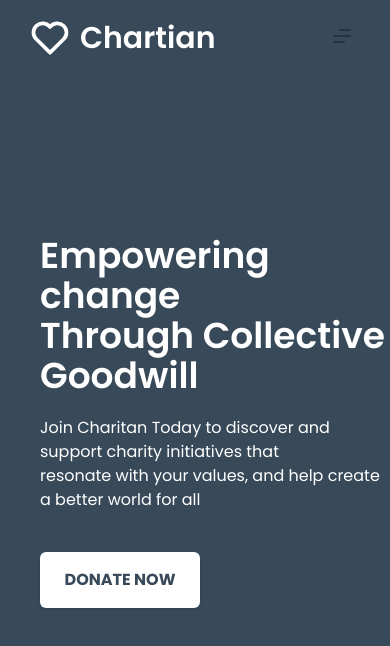
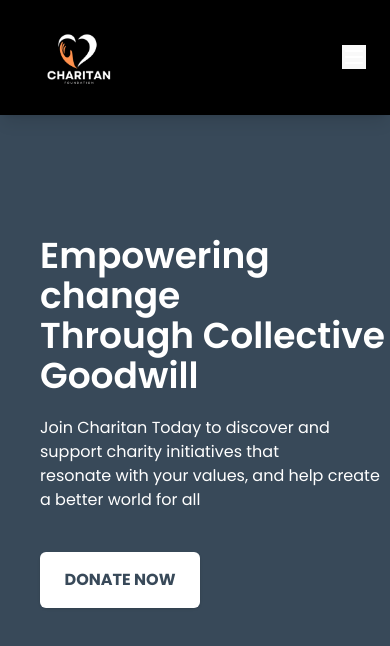
Before and after one commit to Dragon-Squad/team-A-Frontend, a React (Vite) app: page / in a window 390 px wide. Shown: the top 646 px of the page. Built offline with nearby package versions, Linux system fonts and the light colour scheme.

Commit message:
feat(navbar): improve layout and add search functionalit
- Highlighted active tabs dynamically based on the route.
- Improved responsiveness for mobile with a clean dropdown layout.

```diff
--- a/package.json
+++ b/package.json
@@ -14,6 +14,7 @@
     "**/*": "prettier --write --ignore-unknown"
   },
   "dependencies": {
+    "@headlessui/react": "^2.2.0",
     "@hookform/resolvers": "^3.9.1",
     "@radix-ui/react-label": "^2.1.1",
     "@radix-ui/react-slot": "^1.1.0",
--- a/src/components/ui/navigation-bar.tsx
+++ b/src/components/ui/navigation-bar.tsx
@@ -1,60 +1,133 @@
 import React, { useState } from "react";
-import { IconHeart, IconMenu3, IconX } from "@tabler/icons-react";
-import { Link } from "react-router-dom"; // Import Link from react-router-dom
-import { Button } from "./button";
-
-interface LinkType {
-  name: string;
-  link: string;
-}
+import { Link, useLocation } from "react-router-dom";
+import { Button } from "@/components/ui/button";
+import Logo from "../logo";
+import { Menu, Transition } from "@headlessui/react";
+import { IconMenu2, IconX, IconSearch } from "@tabler/icons-react";
 
 const NavigationBar: React.FC = () => {
-  const Links: LinkType[] = [
-    { name: "Home", link: "/" },
-    { name: "About", link: "/" },
-    { name: "FAQs", link: "/" },
-    { name: "News", link: "/" },
-    { name: "Donate", link: "/" },
-    { name: "Volunteer", link: "/" },
+  const [isOpen, setIsOpen] = useState(false);
+  const location = useLocation();
+
+  const navLinks = [
+    { name: "Home", path: "/" },
+    { name: "Projects", path: "/projects" },
+    { name: "Single Project", path: "/single-project" },
+    { name: "About Us", path: "/about" },
+    { name: "Contact Us", path: "/contact" },
   ];
 
-  const [isOpen, setIsOpen] = useState(false);
+  return (
+    <div className="w-full bg-black fixed top-0 left-0 z-50 shadow-lg">
+      <div className="flex justify-between items-center px-6 md:px-10 py-2">
+        {/* Left Section: Logo and Tabs */}
+        <div className="flex items-center space-x-6">
+          {/* Logo */}
+          <Link to="/">
+            <Logo type="logo4" width={110} height="auto" />
+          </Link>
 
-  return (
-    <div className="w-full bg-primary-midnight-blue fixed top-0 left-0">
-      <div className="md:px-10 py-4 px-7 md:flex justify-between items-center bg-primary-midnight-blue">
-        {/* Logo */}
-        <a href="/">
-          <div className="flex text-3xl cursor-pointer items-center gap-2">
-            <IconHeart className="w-11 h-11 text-white" />
-            <span className="font-semibold text-white">Chartian</span>
+          {/* Desktop Tabs */}
+          <ul className="hidden md:flex space-x-4 text-white font-medium">
+            {navLinks.map((link) => (
+              <li key={link.name}>
+                <Link
+                  to={link.path}
+                  className={`${
+                    location.pathname === link.path
+                      ? "text-primary-orange border-b-2 border-primary-orange pb-1"
+                      : "text-gray-300"
+                  } hover:text-primary-orange transition`}
+                >
+                  {link.name}
+                </Link>
+              </li>
+            ))}
+          </ul>
+        </div>
+
+        {/* Middle Section: Search Bar */}
+        <div className="hidden md:flex items-center bg-transparent px-4 py-1">
+          <IconSearch size={24} className="text-white mr-2" />
+          <input
+            type="text"
+            placeholder="Search..."
+            className="focus:outline-none text-white placeholder-white bg-transparent w-32 md:w-48"
+          />
+        </div>
+
+        {/* Right Section: CTA Buttons */}
+        <div className="hidden md:flex space-x-3">
+          <Button className="bg-primary-orange text-white hover:bg-orange-600 px-4 py-1">
+            <Link to="/donate">DONATE</Link>
+          </Button>
+          <Button className="bg-primary-orange text-white hover:bg-orange-600 px-4 py-1">
+            <Link to="/login">SIGN IN</Link>
+          </Button>
+          <Button className="bg-primary-orange text-white hover:bg-orange-600 px-4 py-1">
+            <Link to="/register">SIGN UP</Link>
+          </Button>
+        </div>
+
+        {/* Mobile Menu */}
+        <div className="md:hidden flex items-center">
+          <button onClick={() => setIsOpen(!isOpen)} className="text-white">
+            {isOpen ? <IconX size={24} /> : <IconMenu2 size={24} />}
+          </button>
+        </div>
+      </div>
+
+      {/* Mobile Menu Dropdown */}
+      {isOpen && (
+        <Transition
+          show={isOpen}
+          enter="transition ease-out duration-300"
+          enterFrom="opacity-0 scale-95"
+          enterTo="opacity-100 scale-100"
+          leave="transition ease-in duration-300"
+          leaveFrom="opacity-100 scale-100"
+          leaveTo="opacity-0 scale-95"
+        >
+          <div className="md:hidden bg-black text-white">
+            <ul className="flex flex-col space-y-4 px-6 py-4">
+              {navLinks.map((link) => (
+                <li key={link.name}>
+                  <Link
+                    to={link.path}
+                    className={`${
+                      location.pathname === link.path
+                        ? "text-primary-orange"
+                        : "text-gray-300"
+                    } hover:text-primary-orange transition`}
+                  >
+                    {link.name}
+                  </Link>
+                </li>
+              ))}
+              <div className="flex flex-col space-y-2">
+                <Button className="bg-primary-orange text-white hover:bg-orange-600">
+                  <Link to="/donate">DONATE</Link>
+                </Button>
+                <Button className="bg-primary-orange text-white hover:bg-orange-600">
+                  <Link to="/login">SIGN IN</Link>
+                </Button>
+                <Button className="bg-primary-orange text-white hover:bg-orange-600">
+                  <Link to="/register">SIGN UP</Link>
+                </Button>
+              </div>
+              {/* Mobile Search */}
+              <div className="flex items-center px-4 py-1">
+                <IconSearch size={24} className="text-white mr-2" />
+                <input
+                  type="text"
+                  placeholder="Search..."
+                  className="focus:outline-none text-white placeholder-white bg-transparent w-full"
+                />
+              </div>
+            </ul>
           </div>
-        </a>
-        {/* Menu Icon */}
-        <div
-          onClick={() => setIsOpen(!isOpen)}
-          className="w-7 h-7 absolute right-8 top-6 cursor-pointer md:hidden"
-        >
-          {isOpen ? <IconX /> : <IconMenu3 />}
-        </div>
-        {/* Navigation Links */}
-        <ul
-          className={`md:flex md:items-center md:static absolute left-0 w-full transition-all duration-500 ease-in bg-primary-midnight-blue ${
-            isOpen ? "top-12" : "hidden"
-          } md:flex-row md:space-x-8 md:z-auto z-[-1] small-mobile:pl-9 small-mobile:pb-10 md:justify-end`}
-        >
-          {Links.map((link, index) => (
-            <li className="font-semibold my-7 md:my-0 md:ml-8" key={index}>
-              <a href={link.link} className="text-white">
-                {link.name}
-              </a>
-            </li>
-          ))}
-          <Button className="bg-white text-primary-midnight-blue py-1 px-3 md:ml-8 hover:text-white hover:bg-primary-steel-blue">
-            <Link to="/register">Sign up / Login</Link>
-          </Button>
-        </ul>
-      </div>
+        </Transition>
+      )}
     </div>
   );
 };
```
Also changed, not shown: 1 other file (tests, documents, lock files or other folders).
